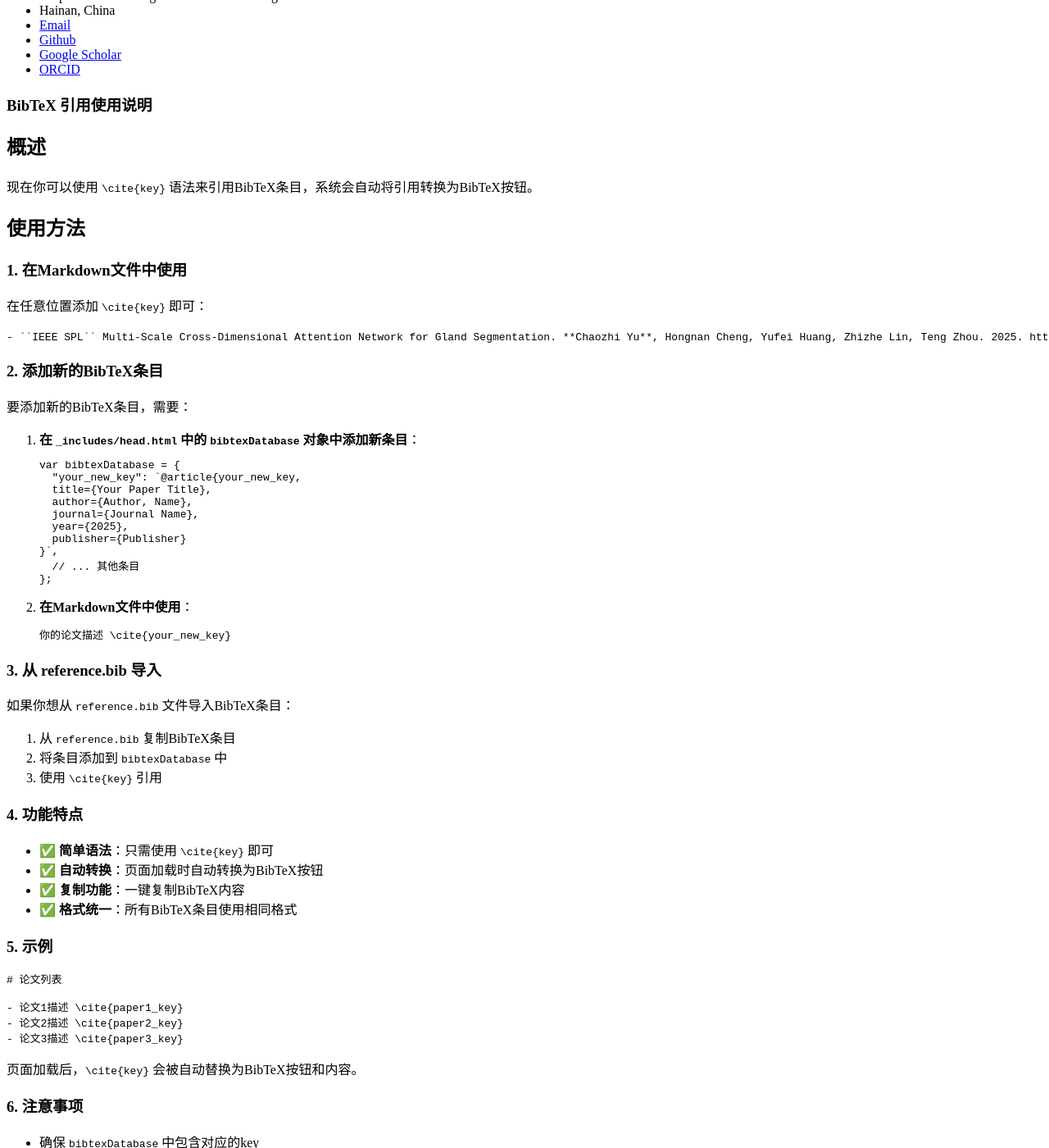
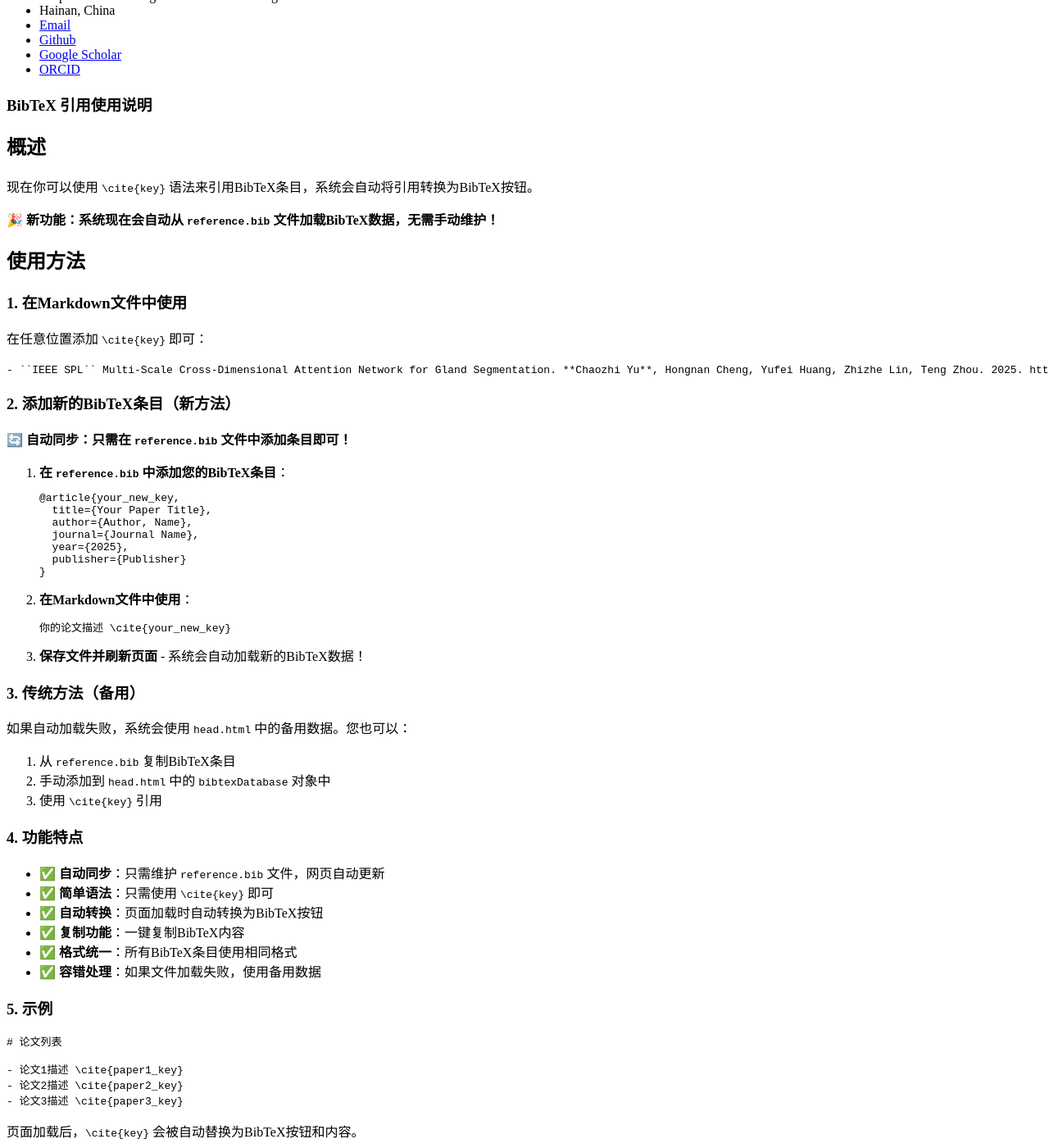
Before and after one commit to yuchaozhi/yuchaozhi.github.io, a Jekyll site: the page built from BIBTEX_USAGE.md, in a window 1280 px wide and 1400 px high, scrolled down 374 px. Shown: the whole window at 82% size. Built offline with Jekyll 4.4.1, drawn with Linux system fonts in a browser that asks for light colours; our own code applies the rules of GitHub Pages for plain Markdown files; some of the changed text lies outside the part shown.

Commit message:
update BIBTEX_USAGE.md and _includes/head.html

````diff
--- a/BIBTEX_USAGE.md
+++ b/BIBTEX_USAGE.md
@@ -2,6 +2,8 @@
 
 ## 概述
 现在你可以使用 `\cite{key}` 语法来引用BibTeX条目，系统会自动将引用转换为BibTeX按钮。
+
+**🎉 新功能：系统现在会自动从 `reference.bib` 文件加载BibTeX数据，无需手动维护！**
 
 ## 使用方法
 
@@ -12,21 +14,18 @@
 - ``IEEE SPL`` Multi-Scale Cross-Dimensional Attention Network for Gland Segmentation. **Chaozhi Yu**, Hongnan Cheng, Yufei Huang, Zhizhe Lin, Teng Zhou. 2025. https://doi.org/10.1109/LSP.2025.3600374 [SCI Q2, 中科院三区] \cite{yu2025multi}
 ```
 
-### 2. 添加新的BibTeX条目
-要添加新的BibTeX条目，需要：
+### 2. 添加新的BibTeX条目（新方法）
+**🔄 自动同步：只需在 `reference.bib` 文件中添加条目即可！**
 
-1. **在 `_includes/head.html` 中的 `bibtexDatabase` 对象中添加新条目**：
-```javascript
-var bibtexDatabase = {
-  "your_new_key": `@article{your_new_key,
+1. **在 `reference.bib` 中添加您的BibTeX条目**：
+```bibtex
+@article{your_new_key,
   title={Your Paper Title},
   author={Author, Name},
   journal={Journal Name},
   year={2025},
   publisher={Publisher}
-}`,
-  // ... 其他条目
-};
+}
 ```
 
 2. **在Markdown文件中使用**：
@@ -34,18 +33,22 @@ var bibtexDatabase = {
 你的论文描述 \cite{your_new_key}
 ```
 
-### 3. 从 reference.bib 导入
-如果你想从 `reference.bib` 文件导入BibTeX条目：
+3. **保存文件并刷新页面** - 系统会自动加载新的BibTeX数据！
+
+### 3. 传统方法（备用）
+如果自动加载失败，系统会使用 `head.html` 中的备用数据。您也可以：
 
 1. 从 `reference.bib` 复制BibTeX条目
-2. 将条目添加到 `bibtexDatabase` 中
+2. 手动添加到 `head.html` 中的 `bibtexDatabase` 对象中
 3. 使用 `\cite{key}` 引用
 
 ### 4. 功能特点
+- ✅ **自动同步**：只需维护 `reference.bib` 文件，网页自动更新
 - ✅ **简单语法**：只需使用 `\cite{key}` 即可
 - ✅ **自动转换**：页面加载时自动转换为BibTeX按钮
 - ✅ **复制功能**：一键复制BibTeX内容
 - ✅ **格式统一**：所有BibTeX条目使用相同格式
+- ✅ **容错处理**：如果文件加载失败，使用备用数据
 
 ### 5. 示例
 ```markdown
@@ -59,6 +62,15 @@ var bibtexDatabase = {
 页面加载后，`\cite{key}` 会被自动替换为BibTeX按钮和内容。
 
 ### 6. 注意事项
-- 确保 `bibtexDatabase` 中包含对应的key
-- 重启Jekyll服务器以加载新的BibTeX条目
-- 如果key不存在，`\cite{key}` 会保持原样显示
+- ✅ **确保 `reference.bib` 文件存在且格式正确**
+- ✅ **BibTeX 键名(key)必须唯一**
+- ✅ **系统会自动检测文件变化**
+- ✅ **如果key不存在，`\cite{key}` 会保持原样显示**
+- ✅ **支持所有标准的BibTeX条目类型**
+
+### 7. 故障排除
+如果BibTeX按钮没有显示：
+1. 检查浏览器控制台是否有错误信息
+2. 确保 `reference.bib` 文件格式正确
+3. 检查网络连接是否正常
+4. 尝试强制刷新页面（Ctrl+F5）
--- a/_includes/head.html
+++ b/_includes/head.html
@@ -65,9 +65,87 @@ function copyBibtex(id) {
   document.body.removeChild(textarea);
 }
 
-// BibTeX database
-var bibtexDatabase = {
-  "yu2025multi": `@article{yu2025multi,
+// BibTeX database - 从 reference.bib 文件动态加载
+var bibtexDatabase = {};
+
+// 解析 BibTeX 条目的函数
+function parseBibtexEntry(text) {
+  var lines = text.split('\n');
+  var result = {};
+  var currentField = '';
+  var currentValue = '';
+  var inValue = false;
+
+  for (var i = 0; i < lines.length; i++) {
+    var line = lines[i].trim();
+
+    if (line === '') continue;
+
+    // 处理字段定义
+    var fieldMatch = line.match(/^(\w+)\s*=\s*\{?(.+?)\}?\,?$/);
+    if (fieldMatch) {
+      var fieldName = fieldMatch[1];
+      var fieldValue = fieldMatch[2];
+      result[fieldName] = fieldValue;
+    }
+  }
+
+  return result;
+}
+
+// 从 reference.bib 文件加载 BibTeX 数据
+function loadBibtexFromFile() {
+  fetch('/reference.bib')
+    .then(response => response.text())
+    .then(data => {
+      // 解析 BibTeX 文件
+      var entries = data.split(/@\w+\{/);
+
+      for (var i = 1; i < entries.length; i++) {
+        var entry = entries[i];
+        var keyMatch = entry.match(/^([^,]+),/);
+        if (keyMatch) {
+          var key = keyMatch[1].trim();
+          var fields = {};
+
+          // 提取各个字段
+          var fieldMatches = entry.match(/(\w+)\s*=\s*\{([^}]+)\}/g);
+          if (fieldMatches) {
+            fieldMatches.forEach(function(match) {
+              var fieldMatch = match.match(/(\w+)\s*=\s*\{([^}]+)\}/);
+              if (fieldMatch) {
+                fields[fieldMatch[1]] = fieldMatch[2];
+              }
+            });
+          }
+
+          // 重建 BibTeX 字符串
+          var bibtexStr = '@' + entries[i-1].match(/@(\w+)\{/)[1] + '{' + key + ',\n';
+          for (var fieldName in fields) {
+            bibtexStr += '  ' + fieldName + '={' + fields[fieldName] + '},\n';
+          }
+          bibtexStr += '}';
+
+          bibtexDatabase[key] = bibtexStr;
+        }
+      }
+
+      console.log('BibTeX 数据加载完成，共加载 ' + Object.keys(bibtexDatabase).length + ' 条条目');
+
+      // 重新处理页面上的引用
+      processCitations();
+    })
+    .catch(error => {
+      console.error('加载 reference.bib 文件失败:', error);
+      // 如果加载失败，使用备用数据
+      loadFallbackBibtex();
+    });
+}
+
+// 备用 BibTeX 数据（当文件加载失败时使用）
+function loadFallbackBibtex() {
+  bibtexDatabase = {
+    "yu2025multi": `@article{yu2025multi,
   title={Multi-Scale Cross-Dimensional Attention Network for Gland Segmentation},
   author={Yu, Chaozhi and Cheng, Hongnan and Huang, Yufei and Lin, Zhizhe and Zhou, Teng},
   journal={IEEE Signal Processing Letters},
@@ -76,31 +154,42 @@ var bibtexDatabase = {
   year={2025},
   publisher={IEEE}
 }`,
-  "cheng2025segmentation": `@article{cheng2025segmentation,
+    "cheng2025segmentation": `@article{cheng2025segmentation,
   title={Segmentation of IC Images in Integrated Circuit Reverse Engineering Using EfficientNet Encoder Based on U-Net++ Architecture},
   author={Cheng, Hongnan and Yu, Chaozhi and Zhang, Chenguang},
   journal={International Journal of Circuit Theory and Applications},
   year={2025},
   publisher={Wiley Online Library}
 }`,
-  "xu2025enhancing": `@inproceedings{xu2025enhancing,
+    "xu2025enhancing": `@inproceedings{xu2025enhancing,
   title={Enhancing Stock Price Prediction with GLTCN: A Hybrid Model for Complex Market Dynamics},
   author={Xu, Yudi and Yu, Chaozhi and Cheng, Hongnan and Wu, Yulai},
   booktitle={ACM International Conference on Electronic Information Technology and Computer Engineering},
   year={2025},
   note={In Production}
 }`,
-  "cheng2025denoising": `@inproceedings{cheng2025denoising,
+    "cheng2025denoising": `@inproceedings{cheng2025denoising,
   title={A Denoising and Structured Segmentation Method for IC Images via Integration of YOLOv5 and Lightweight Unet},
   author={Cheng, Hongnan and Yu, Chaozhi and Yang, Zhiyuan and Zhang, Chenguang},
-  booktitle={IEEE International Conference on Computer Applications in Information and Big Data Analytics},
+  booktitle={2025 5th International Conference on Artificial Intelligence, Big Data and Algorithms (CAIBDA)},
+  pages={319--322},
   year={2025},
-  note={In Production}
+  organization={IEEE}
 }`
-};
+  };
+
+  console.log('使用备用 BibTeX 数据');
+  processCitations();
+}
 
 // Process \cite{} references when page loads
 document.addEventListener('DOMContentLoaded', function() {
+  // 首先尝试从 reference.bib 文件加载数据
+  loadBibtexFromFile();
+});
+
+// 处理引用的函数
+function processCitations() {
   // Find all text nodes containing \cite{...}
   var walker = document.createTreeWalker(
     document.body,
@@ -145,5 +234,5 @@ document.addEventListener('DOMContentLoaded', function() {
       parent.removeChild(textNode);
     }
   });
-});
+}
 </script>
````
